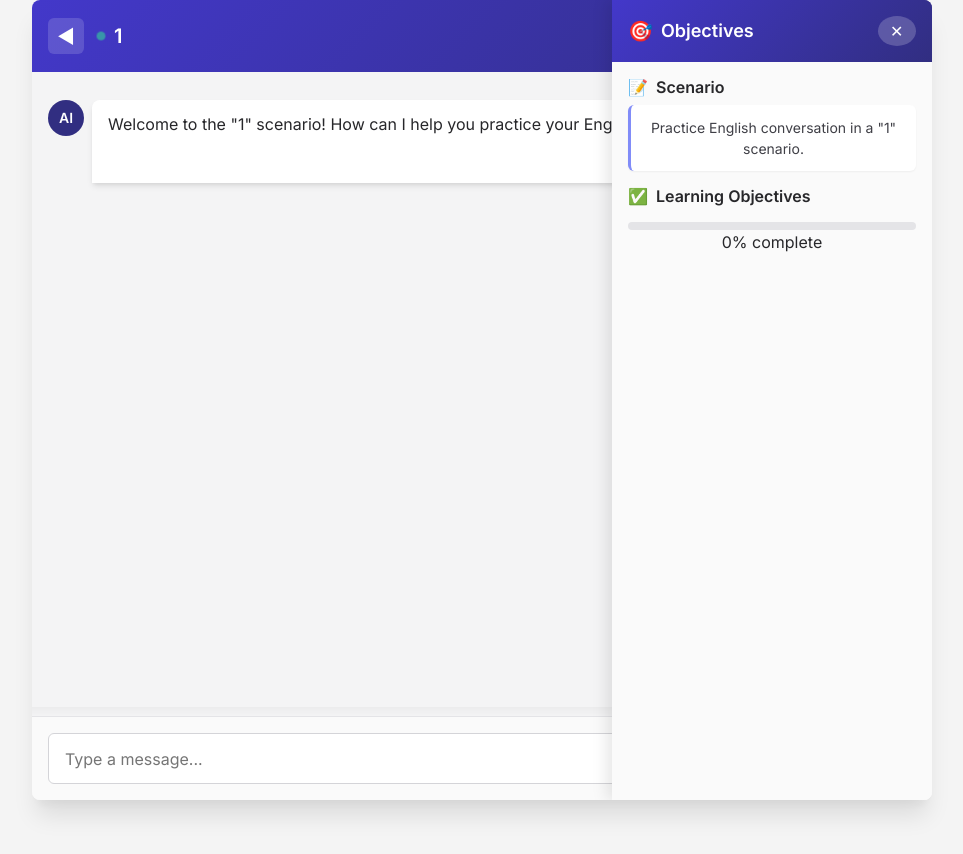
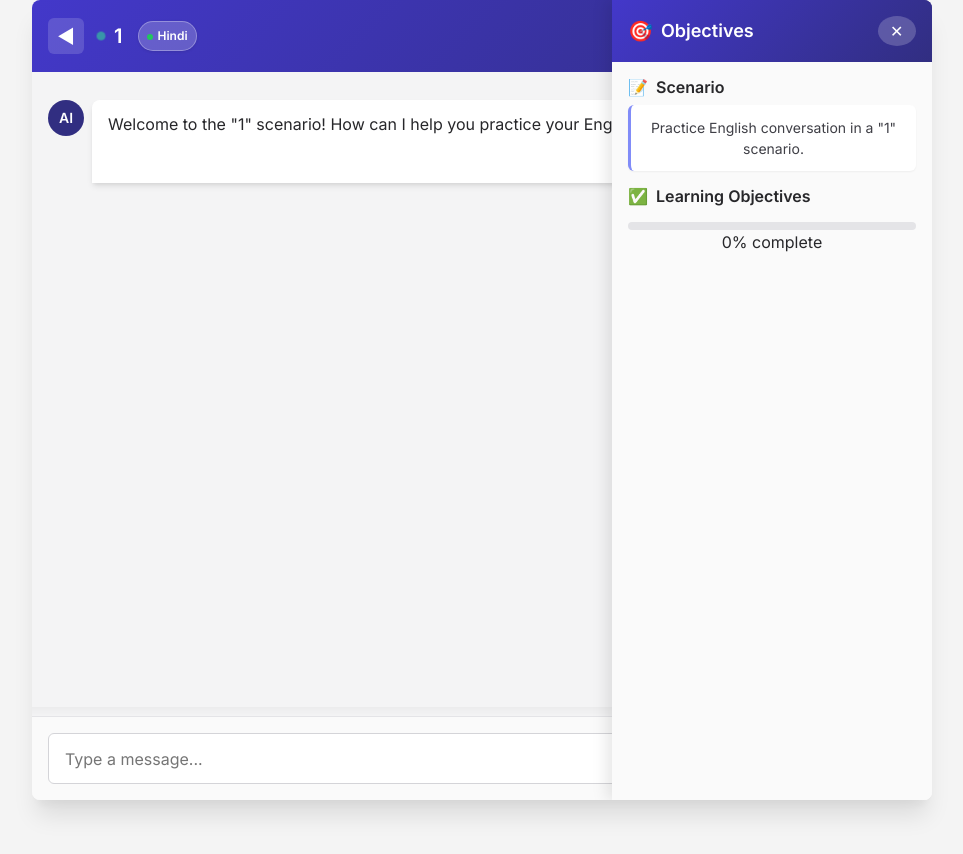
Before and after one commit to Vinit-source/AI-English-Tutor, a React (Vite) app: page /chat/1 in a window 1280 px wide. Shown: the top 854 px of the page, without its empty margins (158-1121 px from the left). Built offline with nearby package versions, Linux system fonts and the light colour scheme.

Commit message:
Language selection bug resolved

```diff
--- a/src/components/ChatInterface.jsx
+++ b/src/components/ChatInterface.jsx
@@ -330,7 +330,10 @@ const ChatInterface = () => {
             aria-label="Go back to home"
             title="Back to home page"
           ></button>
-          <span className="chat-title">{scenario.replace(/-/g, ' ')}</span>
+          <span className="chat-title">
+            {scenario.replace(/-/g, ' ')}
+            <span className="language-indicator">{userLanguage}</span>
+          </span>
         </div>
         <div className="chat-controls">
           <select
--- a/src/styles/ChatInterface.css
+++ b/src/styles/ChatInterface.css
@@ -37,6 +37,30 @@
   display: flex;
   align-items: center;
   gap: var(--space-2);
+}
+
+.language-indicator {
+  font-size: var(--font-size-xs);
+  background-color: rgba(255, 255, 255, 0.2);
+  padding: var(--space-1) var(--space-2);
+  border-radius: var(--radius-full);
+  margin-left: var(--space-2);
+  text-transform: capitalize;
+  font-weight: 600; /* Make it bolder for better visibility */
+  border: 1px solid rgba(255, 255, 255, 0.3); /* Add a subtle border */
+  box-shadow: 0 1px 3px rgba(0, 0, 0, 0.1); /* Add a subtle shadow */
+  position: relative; /* For the dot indicator */
+}
+
+.language-indicator::before {
+  content: '';
+  display: inline-block;
+  width: 6px;
+  height: 6px;
+  background-color: #22c55e; /* Green dot for active language */
+  border-radius: 50%;
+  margin-right: 4px;
+  vertical-align: middle;
 }
 
 .back-button {
```
Also changed, not shown: api/chat.js (+7 -3 lines).
